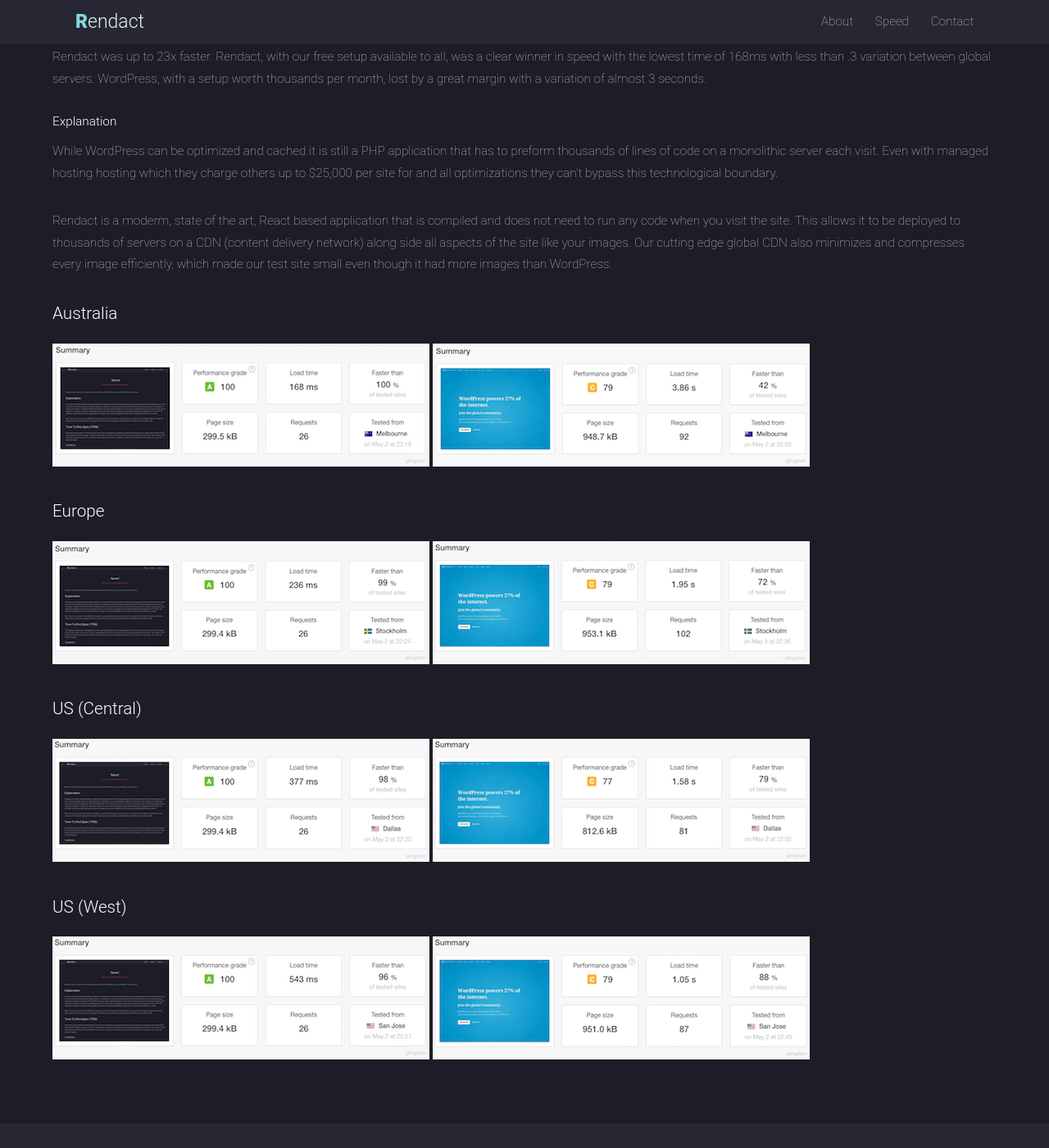
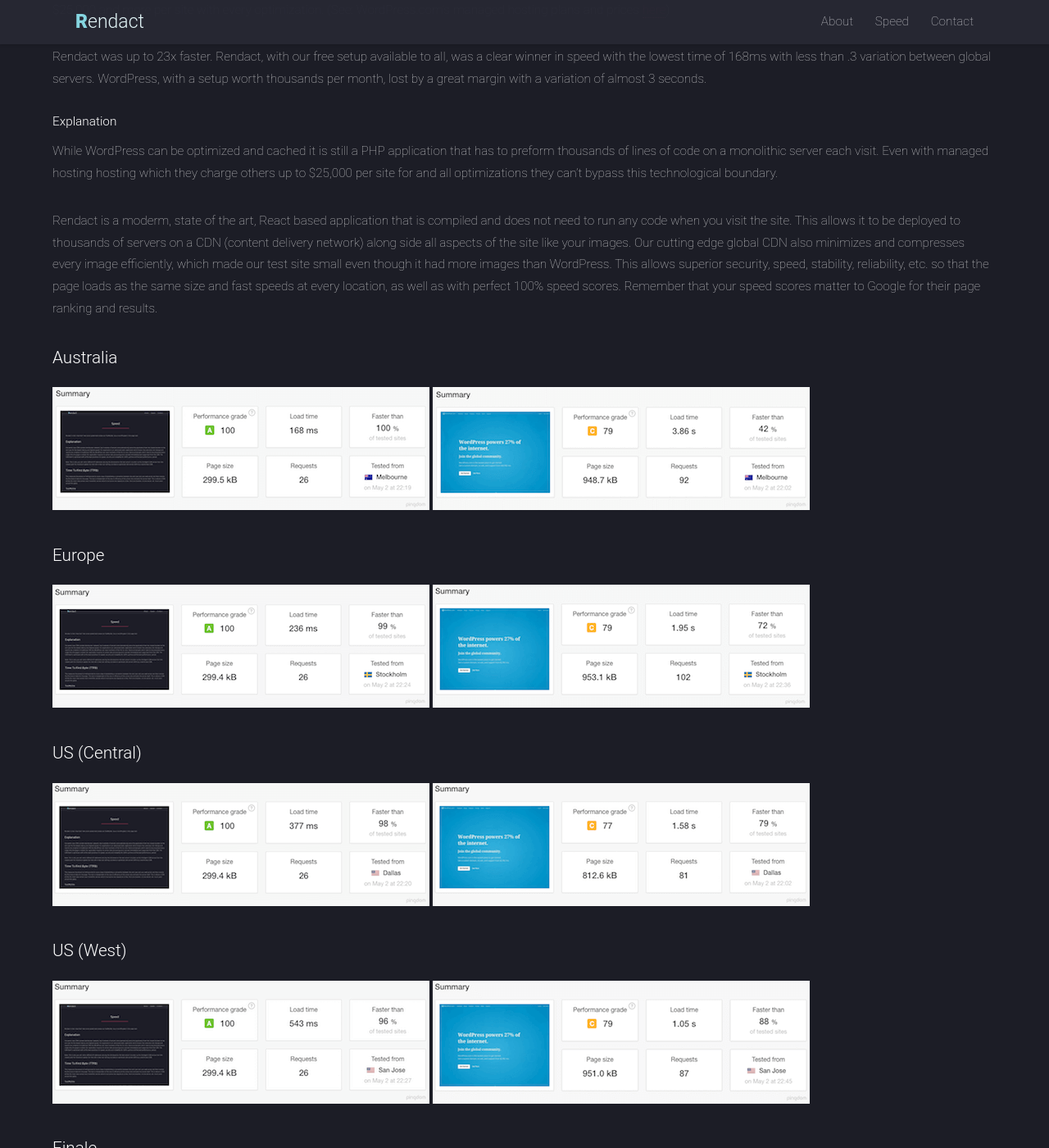
Before and after one commit to ihfazhillah/rendact.com, a Jekyll site: the page built from wordpress.md, in a window 1280 px wide and 1400 px high, scrolled down 323 px. Shown: the whole window at 82% size. Built offline with Jekyll 4.4.1, drawn with Linux system fonts in a browser that asks for light colours; some of the changed text lies outside the part shown.

Commit message:
Added final test for WP

```diff
--- a/wordpress.md
+++ b/wordpress.md
@@ -11,7 +11,7 @@ Rendact was up to 23x faster.  Rendact, with our free setup available to all, wa
 
 While WordPress can be optimized and cached it is still a PHP application that has to preform thousands of lines of code on a monolithic server each visit. Even with managed hosting hosting which they charge others up to $25,000 per site for and all optimizations they can't bypass this technological boundary.
 
-Rendact is a moderm, state of the art, React based application that is compiled and does not need to run any code when you visit the site. This allows it to be deployed to thousands of servers on a CDN (content delivery network) along side all aspects of the site like your images. Our cutting edge global CDN also minimizes and compresses every image efficiently, which made our test site small even though it had more images than WordPress.
+Rendact is a moderm, state of the art, React based application that is compiled and does not need to run any code when you visit the site. This allows it to be deployed to thousands of servers on a CDN (content delivery network) along side all aspects of the site like your images. Our cutting edge global CDN also minimizes and compresses every image efficiently, which made our test site small even though it had more images than WordPress. This allows superior security, speed, stability, reliability, etc. so that the page loads as the same size and fast speeds at every location, as well as with perfect 100% speed scores. Remember that your speed scores matter to Google for their page ranking and results.
 
 ### Australia
 
@@ -32,3 +32,9 @@ Rendact is a moderm, state of the art, React based application that is compiled
 
 ![Rendact]({{ site.url }}/images/wp-compare/ren-san.png)
 ![WordPress]({{ site.url }}/images/wp-compare/wp-san.png)
+
+### Finale
+
+While we loaded up a bunch of images our site was still smaller due to better technology. To answer those who were thinking this was the cause of the better performance we made a second Rendact page, still using our free setup, with purposely unoptimized and large messy images. The resulting website was almost twice as big as WordPress' flagship site yet loaded in only 731ms. So even with a much larger size we still see up to 5x the speed win.
+
+![Rendact]({{ site.url }}/images/wp-compare/finale.png)
```
Also changed, not shown: images/wp-compare/finale.png (added).
